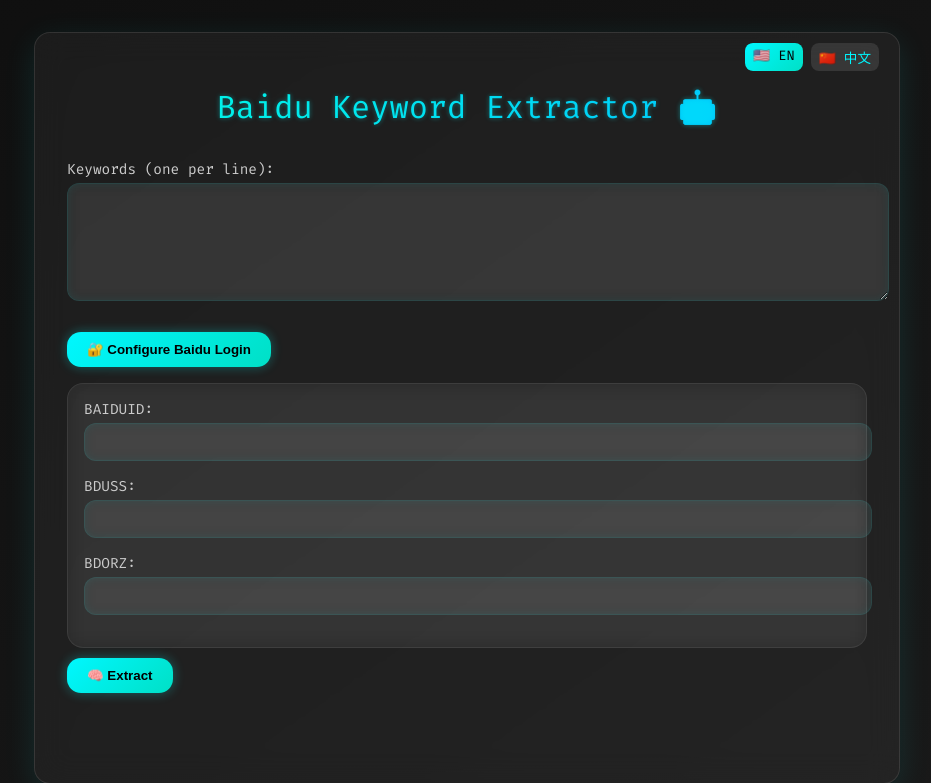
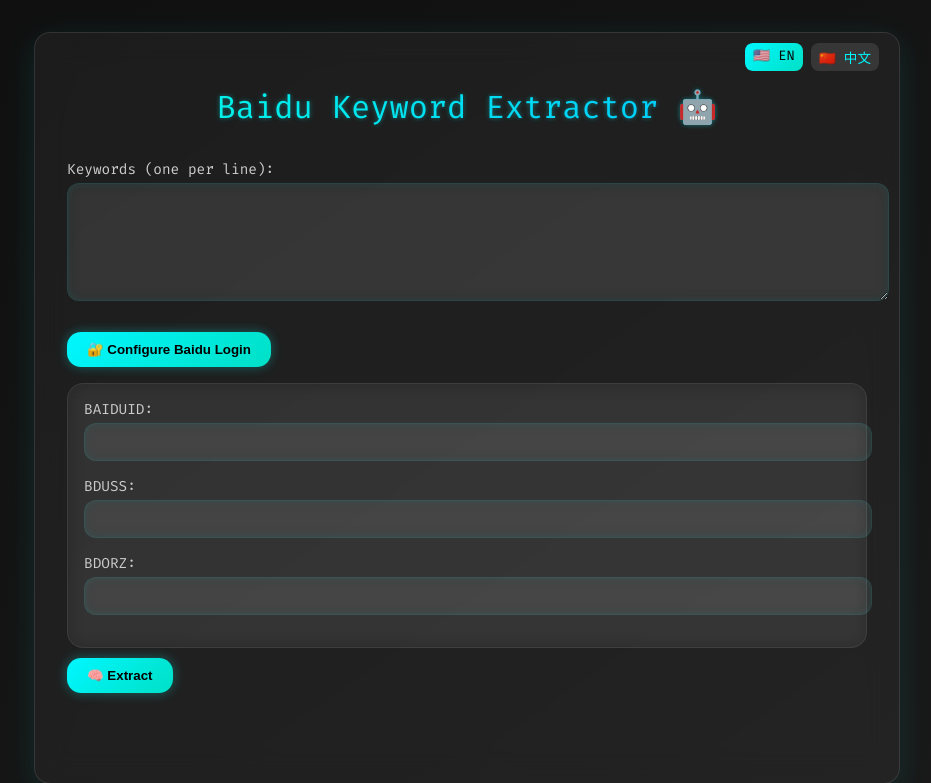
Before and after one commit to monyratha/baidu-keyword-tool-flask, a Flask app: page / in a window 1280 px wide. Shown: the top 783 px of the page, without its empty margins (173-1104 px from the left). Run offline with Flask 3, Linux system fonts and the light colour scheme.

Commit message:
Restore robot emoji and make it visible

```diff
--- a/static/style.css
+++ b/static/style.css
@@ -64,6 +64,11 @@
     -webkit-text-fill-color: transparent;
     text-shadow: 0 0 5px #00f7ff66;
     margin-bottom: 2rem;
+}
+h1 .emoji {
+    background: none;
+    -webkit-background-clip: border-box;
+    -webkit-text-fill-color: initial;
 }
 
 label {
--- a/templates/index.html
+++ b/templates/index.html
@@ -13,7 +13,7 @@
         <a href="?lang=en" class="lang-option{% if lang == 'en' %} active{% endif %}">🇺🇸 EN</a>
         <a href="?lang=zh" class="lang-option{% if lang == 'zh' %} active{% endif %}">🇨🇳 中文</a>
     </div>
-    <h1>{{ t['title'] }}</h1>
+    <h1>{{ t['title'].replace('🤖', '<span class="emoji">🤖</span>')|safe }}</h1>
 
     {% with messages = get_flashed_messages() %}
     {% if messages %}
```
